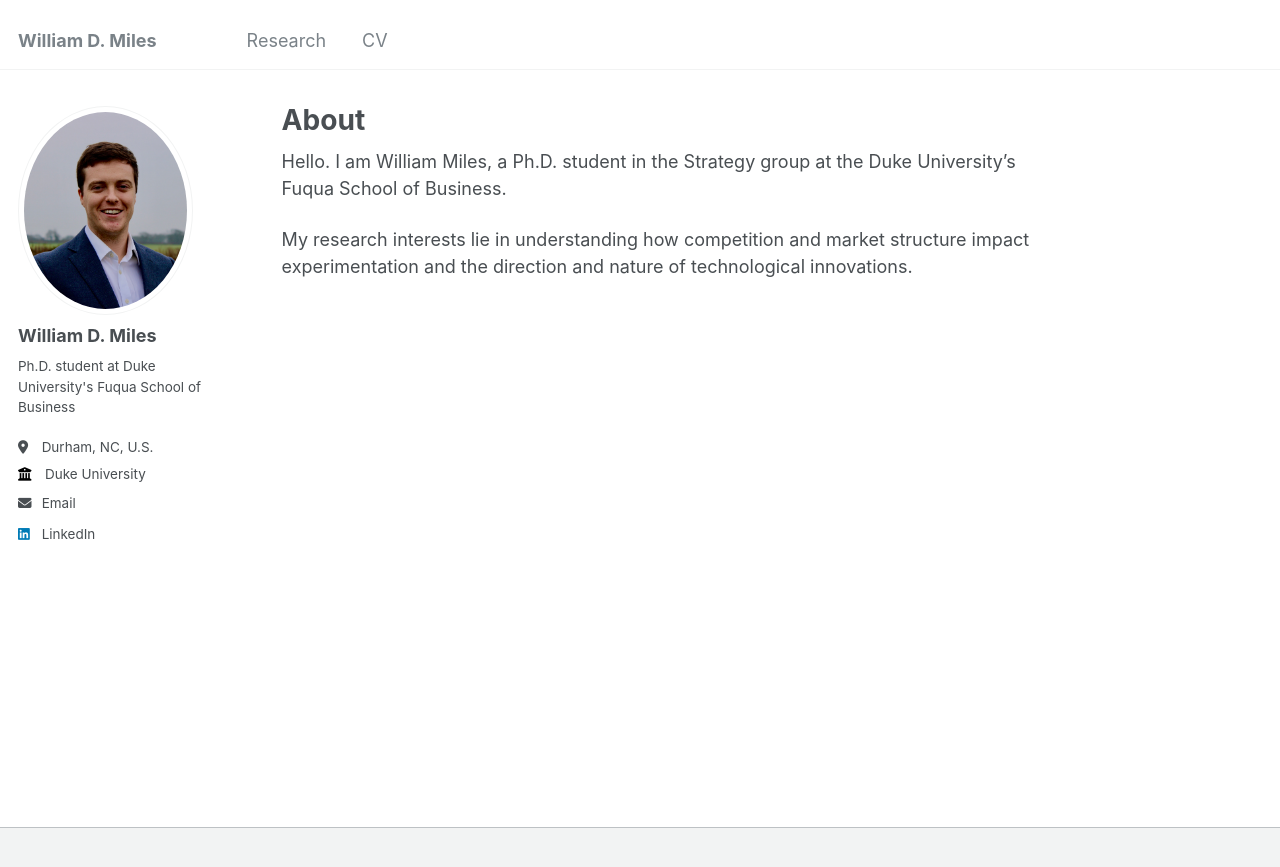
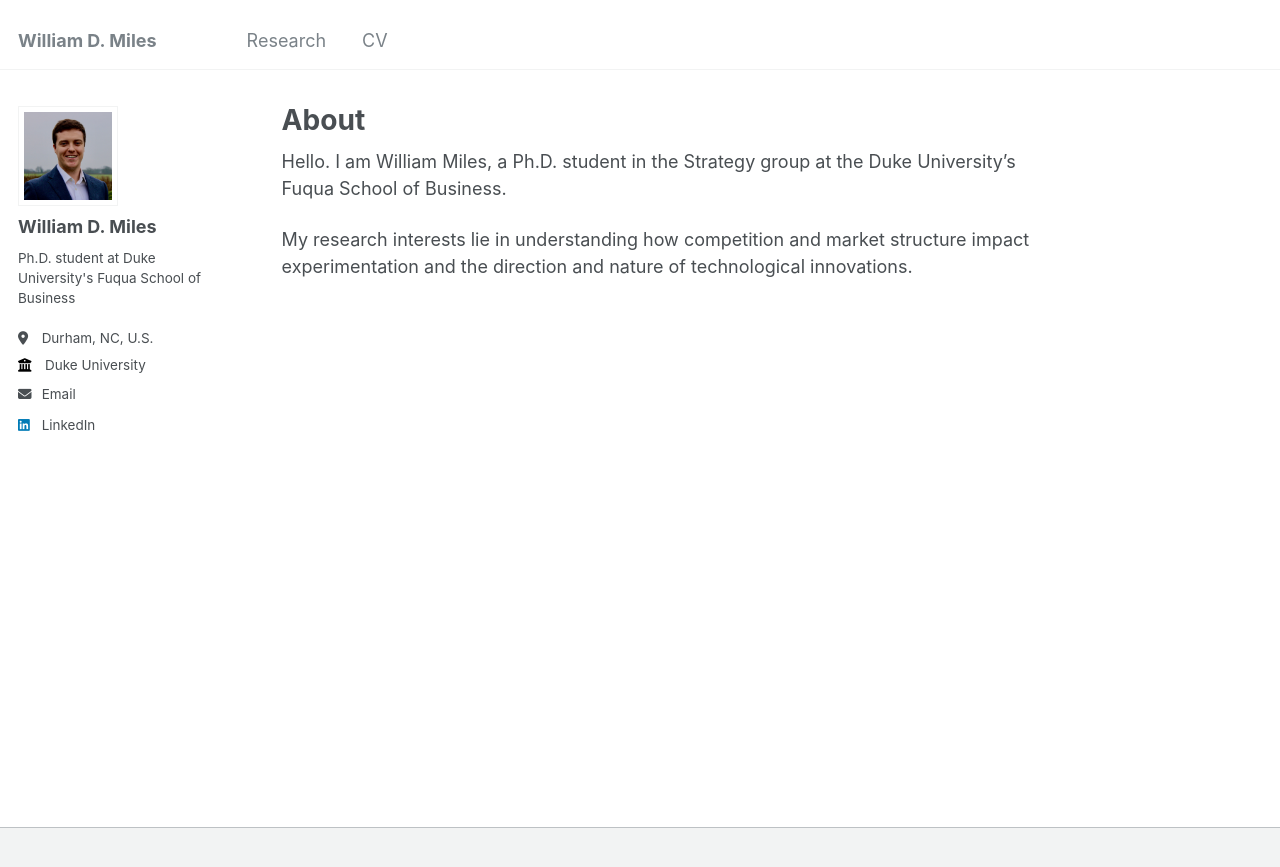
Before and after one commit to willdmiles/willdmiles.github.io, a Jekyll site: the page built from _pages/about.md, in a window 1280 px wide. Shown: the top 867 px of the page. Built offline with Jekyll 4.4.1, drawn with Linux system fonts in a browser that asks for light colours.

Commit message:
change avatar border

```diff
--- a/_includes/author-profile.html
+++ b/_includes/author-profile.html
@@ -6,13 +6,22 @@
 
 <div itemscope itemtype="http://schema.org/Person">
 
-  <div class="author__avatar">
+  <!-- <div class="author__avatar">
     {% if author.avatar contains "://" %}
     	<img src="{{ author.avatar }}" alt="{{ author.name }}">
     {% else %}
     	<img src="{{ author.avatar | prepend: "/images/" | prepend: base_path }}" class="author__avatar" alt="{{ author.name }}">
     {% endif %}
+  </div> -->
+
+  <div class="author__avatar">
+    {% if author.avatar contains "://" %}
+      <img src="{{ author.avatar }}" alt="{{ author.name }}" style="border-radius: 0; width: 100px; height: 100px; object-fit: cover;">
+    {% else %}
+      <img src="{{ author.avatar | prepend: "/images/" | prepend: base_path }}" alt="{{ author.name }}" style="border-radius: 0; width: 100px; height: 100px; object-fit: cover;">
+    {% endif %}
   </div>
+
 
   <div class="author__content">
     <h3 class="author__name">{{ author.name }}</h3>
```
Also changed, not shown: 3 other files.
